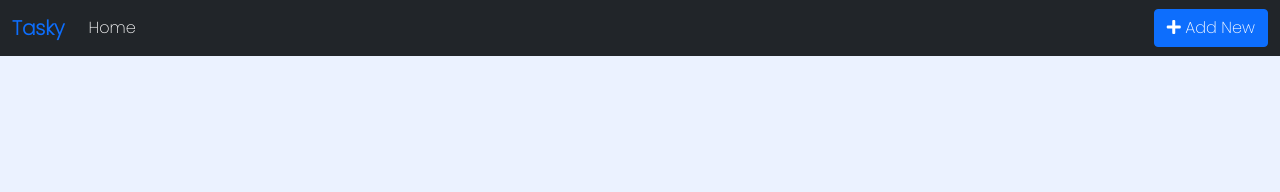
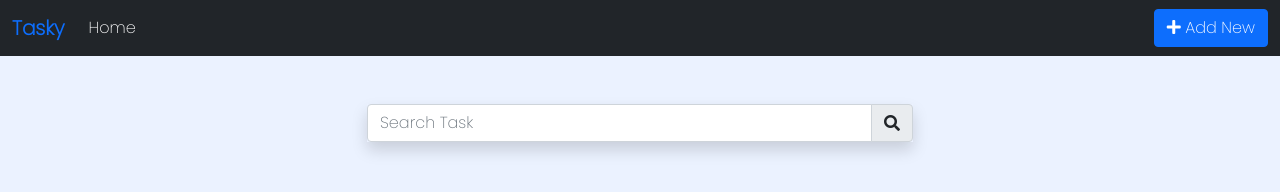
Before and after one commit to Shashank-0700/Task-Management-app-HTML-CSS-JS, a plain HTML site: page index.html in a window 1280 px wide. Drawn offline with nearby package versions, Linux system fonts and the light colour scheme.

Commit message:
Done with Navbar and card

```diff
--- a/index.html
+++ b/index.html
@@ -9,11 +9,19 @@
     <meta name="viewport" content="width=device-width, initial-scale=1.0">
 
     <!-- Font link -->
-    <link rel="preconnect" href="https://fonts.gstatic.com">
-<link href="https://fonts.googleapis.com/css2?family=Poppins:ital,wght@0,200;0,200;1,100;1,200&display=swap" rel="stylesheet">
+    <link rel="preconnect"
+    href="https://fonts.gstatic.com" />
+    <link href="https://fonts.googleapis.com/css2?family=Poppins:ital,wght@0,200;0,200;1,100;1,200&display=swap"
+     rel="stylesheet"
+    />
 
     <!-- Font Awesome -->
-    <link rel="stylesheet" href="https://cdnjs.cloudflare.com/ajax/libs/font-awesome/5.15.3/css/all.min.css" integrity="sha512-iBBXm8fW90+nuLcSKlbmrPcLa0OT92xO1BIsZ+ywDWZCvqsWgccV3gFoRBv0z+8dLJgyAHIhR35VZc2oM/gI1w==" crossorigin="anonymous" referrerpolicy="no-referrer" />
+    <link rel="stylesheet"
+         href="https://cdnjs.cloudflare.com/ajax/libs/font-awesome/5.15.3/css/all.min.css"
+        integrity="sha512-iBBXm8fW90+nuLcSKlbmrPcLa0OT92xO1BIsZ+ywDWZCvqsWgccV3gFoRBv0z+8dLJgyAHIhR35VZc2oM/gI1w=="
+        crossorigin="anonymous"
+        referrerpolicy="no-referrer"
+    />
 
     <!-- Bootstrap CSS only -->
     <link href="https://cdn.jsdelivr.net/npm/bootstrap@5.0.1/dist/css/bootstrap.min.css" rel="stylesheet" integrity="sha384-+0n0xVW2eSR5OomGNYDnhzAbDsOXxcvSN1TPprVMTNDbiYZCxYbOOl7+AMvyTG2x" crossorigin="anonymous">
@@ -21,14 +29,17 @@
     <!-- Our Css  File -->
     <link rel="stylesheet" href="style.css">
 
-    <title>Tasky</title>
+    <title> Task App  </title>
 </head>
 
 
 
 <body onload="loadInitialCardData()">
 
+
     <!-- NavBar code -->
+
+
     <nav class="navbar navbar-expand-lg navbar-dark bg-dark">
         <div class="container-fluid">
           <a class="navbar-brand fw-bold text-primary" href="#">Tasky</a>
@@ -48,6 +59,31 @@
 
 
 
+    <!-- Input  / Search Bar  -->
+
+
+
+    <div class="container">
+        <section class="mt-6">
+        <div class="row justify-content-center mt-5">
+            <div class="col-md-6">
+                <div class="input-group mb-3 col-1 shadow ">
+                    <input type="text" class="form-control" placeholder="Search Task" aria-label="Search Task" aria-describedby="basic-addon2">
+                    <span class="input-group-text" id="basic-addon2"><i class="fas fa-search"></i></span>
+                  </div>
+            </div>
+        </div>
+      </section>
+        <!-- Cards -->
+        <section class="mt-4">
+            <div class="row task__container">
+
+            </div>
+        </section>
+    </div>
+
+
+
     <!-- JavaScript Bundle with Popper -->
 <script
 src="https://cdn.jsdelivr.net/npm/bootstrap@5.0.1/dist/js/bootstrap.bundle.min.js" integrity="sha384-gtEjrD/SeCtmISkJkNUaaKMoLD0//ElJ19smozuHV6z3Iehds+3Ulb9Bn9Plx0x4" crossorigin="anonymous">
--- a/style.css
+++ b/style.css
@@ -1,5 +1,10 @@
+* {
+    margin: 0;
+    padding: 0;
+    box-sizing: border-box; /* Box model */
+  }
 
-body{
+    body {
+    font-family: "Poppins", sans-serif;
     background-color: #ebf2ff;
-    font-family: "Poppins", sans-serif;
-}
+  }
```
